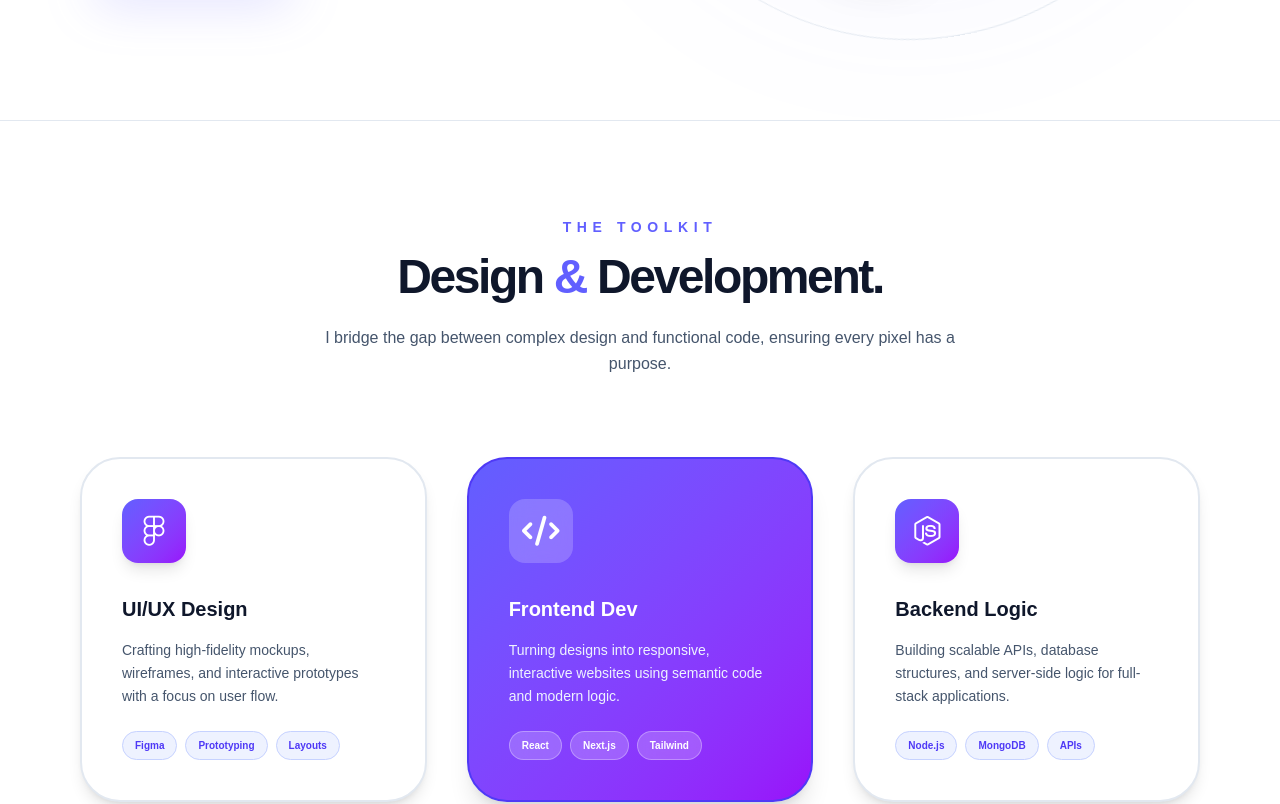
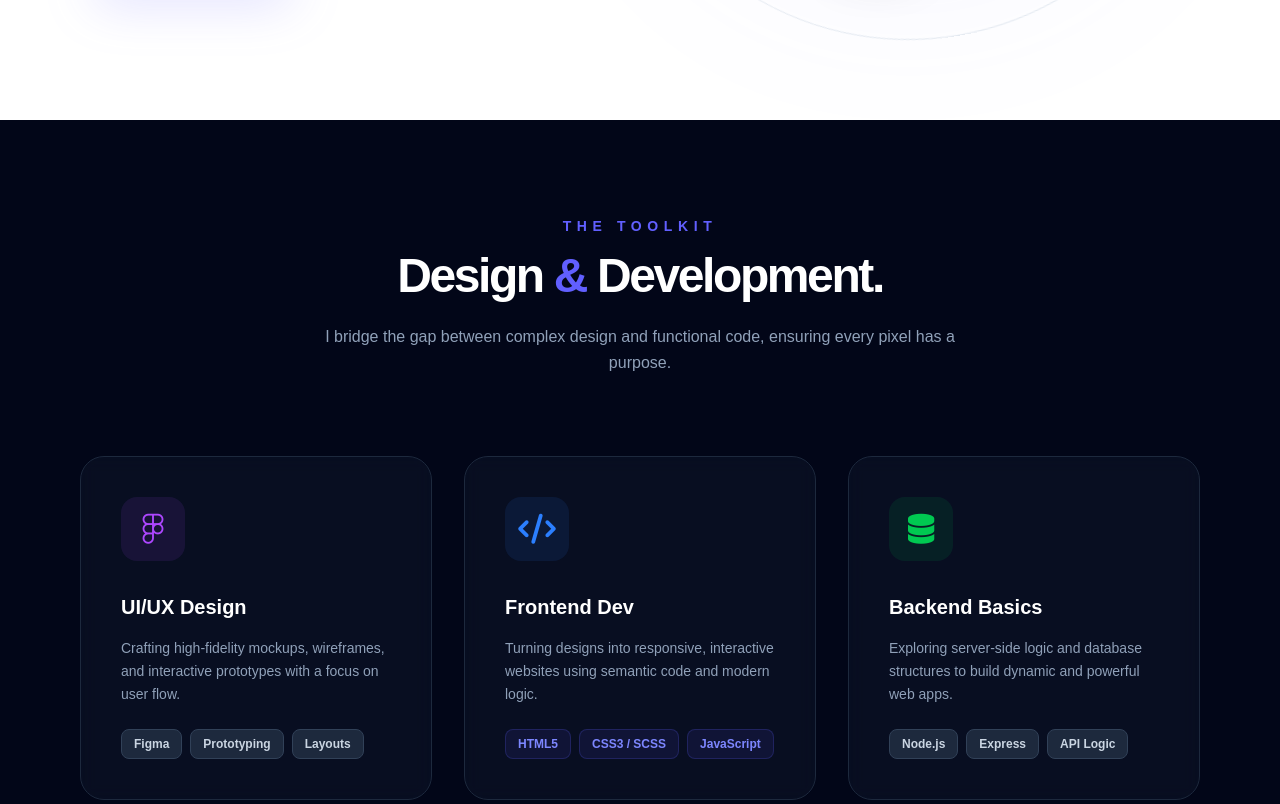
Before and after one commit to krisjais/portfolio-VJ, a Next.js app: page / in a window 1280 px wide. Shown: the part 680-1484 px from the top of the page. Built offline with nearby package versions, Linux system fonts and the light colour scheme.

Commit message:
Update SkillsSection to dark theme with blue/purple accents

```diff
--- a/src/components/SkillsSection.jsx
+++ b/src/components/SkillsSection.jsx
@@ -1,53 +1,63 @@
 export default function SkillsSection() {
   return (
-    <section id="skills" className="py-24 px-6 md:px-20 bg-white border-y border-slate-200">
+    <section id="skills" className="py-24 px-6 md:px-20 bg-slate-950">
       <div className="max-w-7xl mx-auto">
         <div className="text-center mb-20 reveal">
           <h2 className="text-sm font-bold text-indigo-500 uppercase tracking-[0.4em] mb-4">The Toolkit</h2>
-          <h3 className="text-4xl md:text-5xl font-extrabold tracking-tighter text-slate-900">Design <span className="text-indigo-500">&</span> Development.</h3>
-          <p className="mt-6 text-slate-600 max-w-2xl mx-auto leading-relaxed">I bridge the gap between complex design and functional code, ensuring every pixel has a purpose.</p>
+          <h3 className="text-4xl md:text-5xl font-extrabold tracking-tighter text-white">
+            Design <span className="text-indigo-500">&</span> Development.
+          </h3>
+          <p className="mt-6 text-slate-400 max-w-2xl mx-auto leading-relaxed">
+            I bridge the gap between complex design and functional code, ensuring every pixel has a purpose.
+          </p>
         </div>
 
-        <div className="grid grid-cols-1 md:grid-cols-3 gap-10">
+        <div className="grid grid-cols-1 md:grid-cols-3 gap-8">
           {/* UI/UX Design Card */}
-          <div className="reveal bg-white p-10 rounded-[2.5rem] border-2 border-slate-200 hover:border-indigo-400 transition-all duration-300 group shadow-lg hover:shadow-xl hover:shadow-indigo-100">
-            <div className="w-16 h-16 bg-gradient-to-br from-indigo-500 to-purple-600 text-white rounded-2xl flex items-center justify-center mb-8 group-hover:scale-110 transition-transform shadow-lg">
+          <div className="reveal bg-slate-900/50 backdrop-blur-sm p-10 rounded-3xl border border-slate-800 hover:border-purple-500/50 transition-all duration-300 group">
+            <div className="w-16 h-16 bg-purple-500/10 text-purple-500 rounded-2xl flex items-center justify-center mb-8 group-hover:scale-110 transition-transform">
               <i className="fa-brands fa-figma text-3xl"></i>
             </div>
-            <h4 className="text-xl font-bold mb-4 text-slate-900">UI/UX Design</h4>
-            <p className="text-sm text-slate-600 mb-6 leading-relaxed">Crafting high-fidelity mockups, wireframes, and interactive prototypes with a focus on user flow.</p>
+            <h4 className="text-xl font-bold mb-4 text-white">UI/UX Design</h4>
+            <p className="text-sm text-slate-400 mb-6 leading-relaxed">
+              Crafting high-fidelity mockups, wireframes, and interactive prototypes with a focus on user flow.
+            </p>
             <div className="flex flex-wrap gap-2">
-              <span className="text-[10px] font-bold px-3 py-1.5 bg-indigo-50 text-indigo-600 rounded-full border border-indigo-200">Figma</span>
-              <span className="text-[10px] font-bold px-3 py-1.5 bg-indigo-50 text-indigo-600 rounded-full border border-indigo-200">Prototyping</span>
-              <span className="text-[10px] font-bold px-3 py-1.5 bg-indigo-50 text-indigo-600 rounded-full border border-indigo-200">Layouts</span>
+              <span className="text-xs font-semibold px-3 py-1.5 bg-slate-800 text-slate-300 rounded-lg border border-slate-700">Figma</span>
+              <span className="text-xs font-semibold px-3 py-1.5 bg-slate-800 text-slate-300 rounded-lg border border-slate-700">Prototyping</span>
+              <span className="text-xs font-semibold px-3 py-1.5 bg-slate-800 text-slate-300 rounded-lg border border-slate-700">Layouts</span>
             </div>
           </div>
 
-          {/* Frontend Dev Card - Featured */}
-          <div className="reveal bg-gradient-to-br from-indigo-500 to-purple-600 p-10 rounded-[2.5rem] border-2 border-indigo-600 transition-all duration-300 group shadow-xl hover:shadow-2xl hover:scale-105">
-            <div className="w-16 h-16 bg-white/20 backdrop-blur-sm text-white rounded-2xl flex items-center justify-center mb-8 group-hover:scale-110 transition-transform">
+          {/* Frontend Dev Card */}
+          <div className="reveal bg-slate-900/50 backdrop-blur-sm p-10 rounded-3xl border border-slate-800 hover:border-blue-500/50 transition-all duration-300 group">
+            <div className="w-16 h-16 bg-blue-500/10 text-blue-500 rounded-2xl flex items-center justify-center mb-8 group-hover:scale-110 transition-transform">
               <i className="fa-solid fa-code text-3xl"></i>
             </div>
             <h4 className="text-xl font-bold mb-4 text-white">Frontend Dev</h4>
-            <p className="text-sm text-indigo-50 mb-6 leading-relaxed">Turning designs into responsive, interactive websites using semantic code and modern logic.</p>
+            <p className="text-sm text-slate-400 mb-6 leading-relaxed">
+              Turning designs into responsive, interactive websites using semantic code and modern logic.
+            </p>
             <div className="flex flex-wrap gap-2">
-              <span className="text-[10px] font-bold px-3 py-1.5 bg-white/20 backdrop-blur-sm text-white rounded-full border border-white/30">React</span>
-              <span className="text-[10px] font-bold px-3 py-1.5 bg-white/20 backdrop-blur-sm text-white rounded-full border border-white/30">Next.js</span>
-              <span className="text-[10px] font-bold px-3 py-1.5 bg-white/20 backdrop-blur-sm text-white rounded-full border border-white/30">Tailwind</span>
+              <span className="text-xs font-semibold px-3 py-1.5 bg-indigo-500/10 text-indigo-400 rounded-lg border border-indigo-500/20">HTML5</span>
+              <span className="text-xs font-semibold px-3 py-1.5 bg-indigo-500/10 text-indigo-400 rounded-lg border border-indigo-500/20">CSS3 / SCSS</span>
+              <span className="text-xs font-semibold px-3 py-1.5 bg-indigo-500/10 text-indigo-400 rounded-lg border border-indigo-500/20">JavaScript</span>
             </div>
           </div>
 
-          {/* Backend Logic Card */}
-          <div className="reveal bg-white p-10 rounded-[2.5rem] border-2 border-slate-200 hover:border-indigo-400 transition-all duration-300 group shadow-lg hover:shadow-xl hover:shadow-indigo-100">
-            <div className="w-16 h-16 bg-gradient-to-br from-indigo-500 to-purple-600 text-white rounded-2xl flex items-center justify-center mb-8 group-hover:scale-110 transition-transform shadow-lg">
-              <i className="fa-brands fa-node-js text-3xl"></i>
+          {/* Backend Basics Card */}
+          <div className="reveal bg-slate-900/50 backdrop-blur-sm p-10 rounded-3xl border border-slate-800 hover:border-green-500/50 transition-all duration-300 group">
+            <div className="w-16 h-16 bg-green-500/10 text-green-500 rounded-2xl flex items-center justify-center mb-8 group-hover:scale-110 transition-transform">
+              <i className="fa-solid fa-database text-3xl"></i>
             </div>
-            <h4 className="text-xl font-bold mb-4 text-slate-900">Backend Logic</h4>
-            <p className="text-sm text-slate-600 mb-6 leading-relaxed">Building scalable APIs, database structures, and server-side logic for full-stack applications.</p>
+            <h4 className="text-xl font-bold mb-4 text-white">Backend Basics</h4>
+            <p className="text-sm text-slate-400 mb-6 leading-relaxed">
+              Exploring server-side logic and database structures to build dynamic and powerful web apps.
+            </p>
             <div className="flex flex-wrap gap-2">
-              <span className="text-[10px] font-bold px-3 py-1.5 bg-indigo-50 text-indigo-600 rounded-full border border-indigo-200">Node.js</span>
-              <span className="text-[10px] font-bold px-3 py-1.5 bg-indigo-50 text-indigo-600 rounded-full border border-indigo-200">MongoDB</span>
-              <span className="text-[10px] font-bold px-3 py-1.5 bg-indigo-50 text-indigo-600 rounded-full border border-indigo-200">APIs</span>
+              <span className="text-xs font-semibold px-3 py-1.5 bg-slate-800 text-slate-300 rounded-lg border border-slate-700">Node.js</span>
+              <span className="text-xs font-semibold px-3 py-1.5 bg-slate-800 text-slate-300 rounded-lg border border-slate-700">Express</span>
+              <span className="text-xs font-semibold px-3 py-1.5 bg-slate-800 text-slate-300 rounded-lg border border-slate-700">API Logic</span>
             </div>
           </div>
         </div>
```
